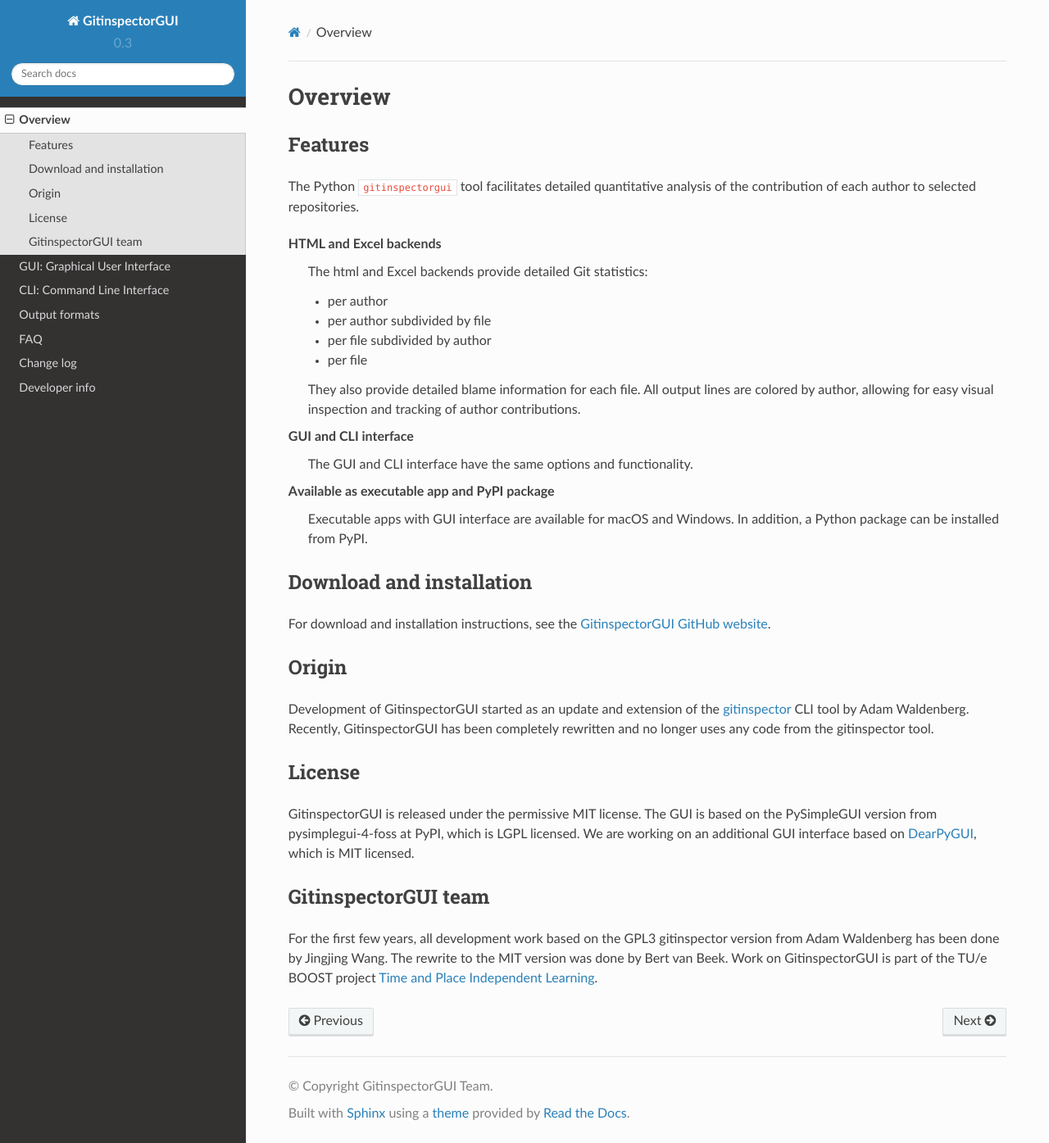
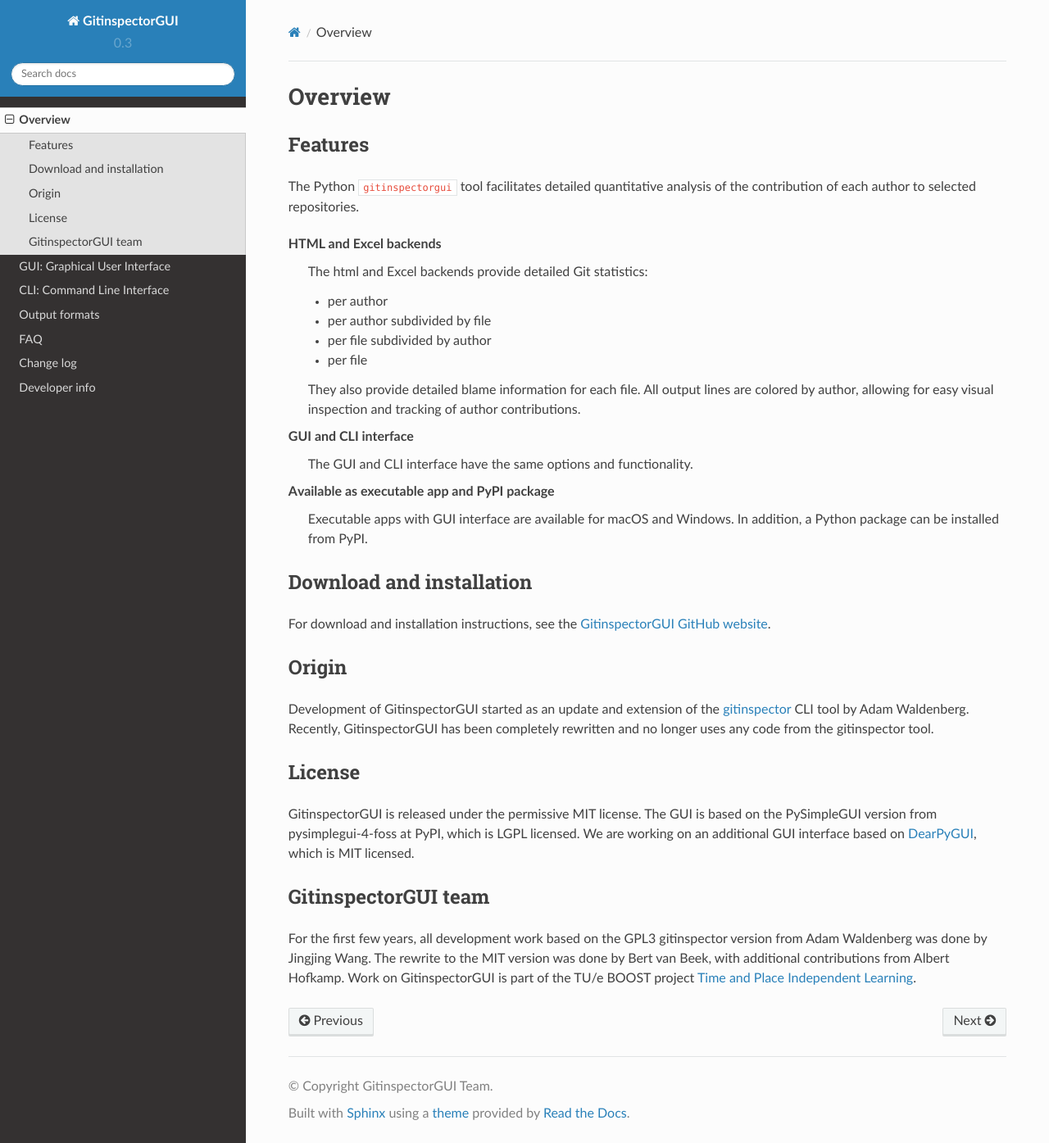
Before and after one commit to davbeek/gitinspectorgui-rtd, a Sphinx documentation site: the page built from docs/source/overview.rst, in a window 1280 px wide and 1395 px high. Shown: the whole window at 82% size. Built offline with Sphinx 7.4.7 and the Read the Docs theme 2.0.0, drawn with Linux system fonts in a browser that asks for light colours.

Commit message:
Add Albert as contributor

```diff
--- a/docs/source/overview.rst
+++ b/docs/source/overview.rst
@@ -47,7 +47,8 @@
 GitinspectorGUI team
 --------------------
 For the first few years, all development work based on the GPL3 gitinspector
-version from Adam Waldenberg has been done by Jingjing Wang. The rewrite to the
-MIT version was done by Bert van Beek. Work on GitinspectorGUI is part of the
+version from Adam Waldenberg was done by Jingjing Wang. The rewrite to the
+MIT version was done by Bert van Beek, with additional contributions from Albert
+Hofkamp. Work on GitinspectorGUI is part of the
 TU/e BOOST project `Time and Place Independent Learning
 <https://boost.tue.nl/projects/ict-tools-to-support-tpil-in-project-groups/>`_.
```
